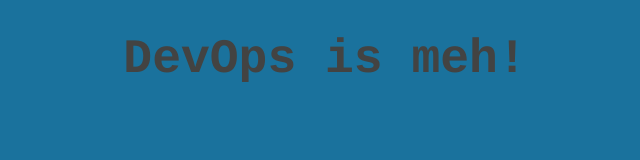
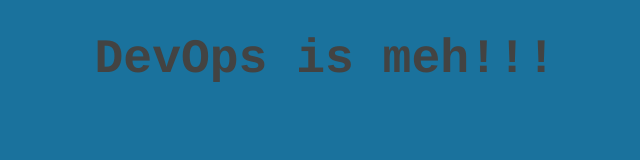
Before and after one commit to linuxacademy/devops-essentials-sample-app, a plain HTML site: page src/index.html in a window 1280 px wide. Shown: the whole page, without its empty margins (315-955 px from the left). Drawn offline with Linux system fonts and the light colour scheme.

Commit message:
Update index.html

```diff
--- a/src/index.html
+++ b/src/index.html
@@ -5,7 +5,7 @@
 </head>
 <body style="background-color: #1A729D;">
     <h1 style="font-family: Courier; color: #434342; font-size: 48px; text-align: center;">
-        DevOps is meh!
+        DevOps is meh!!!
     </h1>
 </body>
 </html>
```
